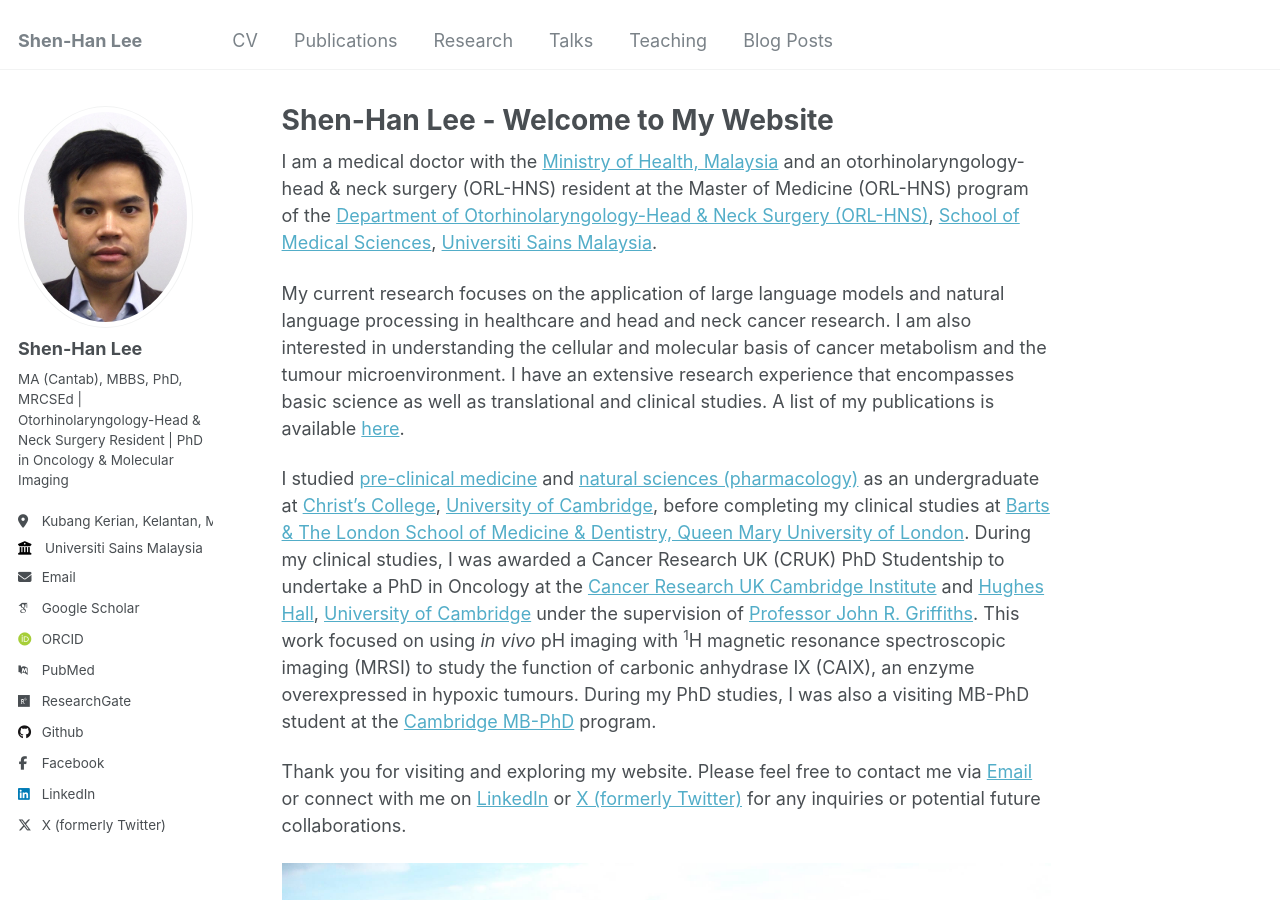
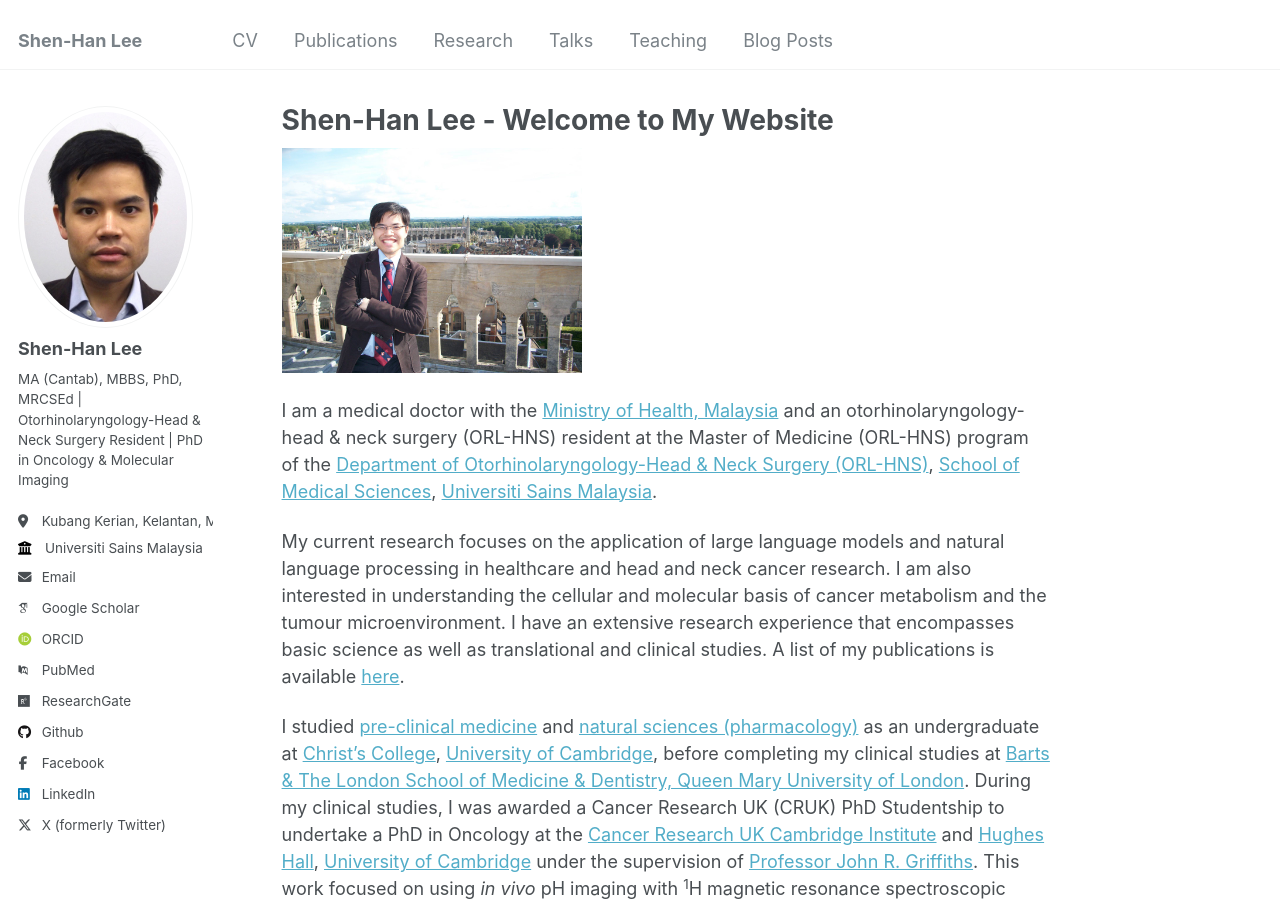
Before and after one commit to shenhanlee/shenhanlee.github.io, a Jekyll site: the page built from _pages/about.md, in a window 1280 px wide and 900 px high. Built offline with Jekyll 4.4.1, drawn with Linux system fonts in a browser that asks for light colours; some web fonts are replaced.

Commit message:
Merge remote-tracking branch 'origin/master'

```diff
--- a/_pages/about.md
+++ b/_pages/about.md
@@ -7,6 +7,8 @@ redirect_from:
   - /about.html
 ---
 
+![St John Chapel Cambridge](images/St John Chapel Cambridge.jpg){: .aligh-right width="300px"}
+
 I am a medical doctor with the [Ministry of Health, Malaysia](https://www.moh.gov.my/) and an otorhinolaryngology-head & neck surgery (ORL-HNS) resident at the Master of Medicine (ORL-HNS) program of the [Department of Otorhinolaryngology-Head & Neck Surgery (ORL-HNS)](https://medic.usm.my/home-orlhns.html), [School of Medical Sciences](https://medic.usm.my/), [Universiti Sains Malaysia](https://www.usm.my/).
 
 My current research focuses on the application of large language models and natural language processing in healthcare and head and neck cancer research. I am also interested in understanding the cellular and molecular basis of cancer metabolism and the tumour microenvironment. I have an extensive research experience that encompasses basic science as well as translational and clinical studies. A list of my publications is available [here](https://shenhanlee.github.io/publications).
@@ -15,6 +17,4 @@ I studied [pre-clinical medicine](https://www.biology.cam.ac.uk/undergrads/MedST
 
 Thank you for visiting and exploring my website. Please feel free to contact me via [Email](mailto:shen-han.lee@cantab.net) or connect with me on [LinkedIn](https://www.linkedin.com/in/shenhanlee/) or [X (formerly Twitter)](https://x.com/ShenHanLee) for any inquiries or potential future collaborations.
 
-![St John Chapel Cambridge](images/St John Chapel Cambridge.jpg)
-
 ![Picture of University of Cambridge](/images/Cambridge.jpeg)
```
